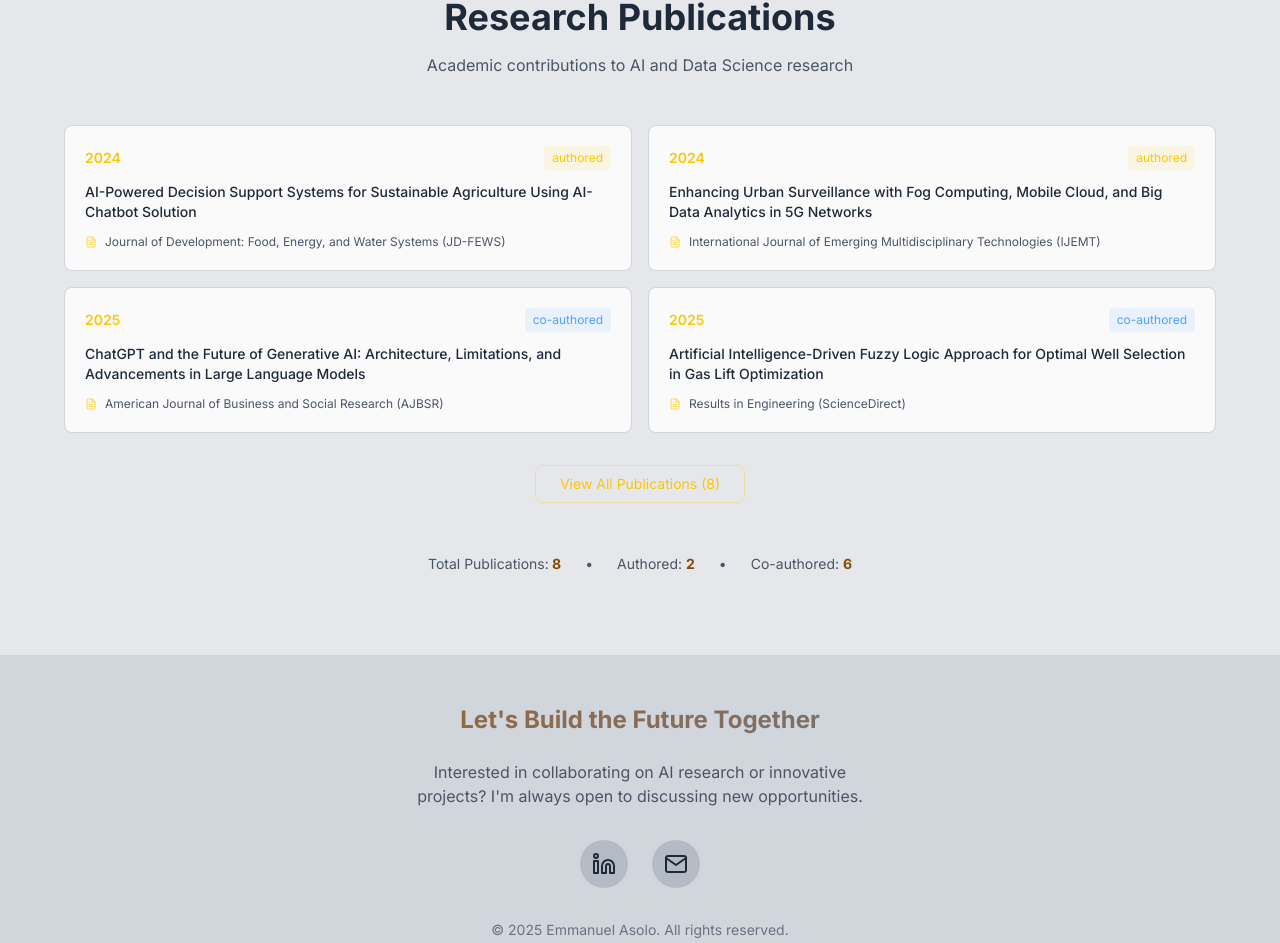
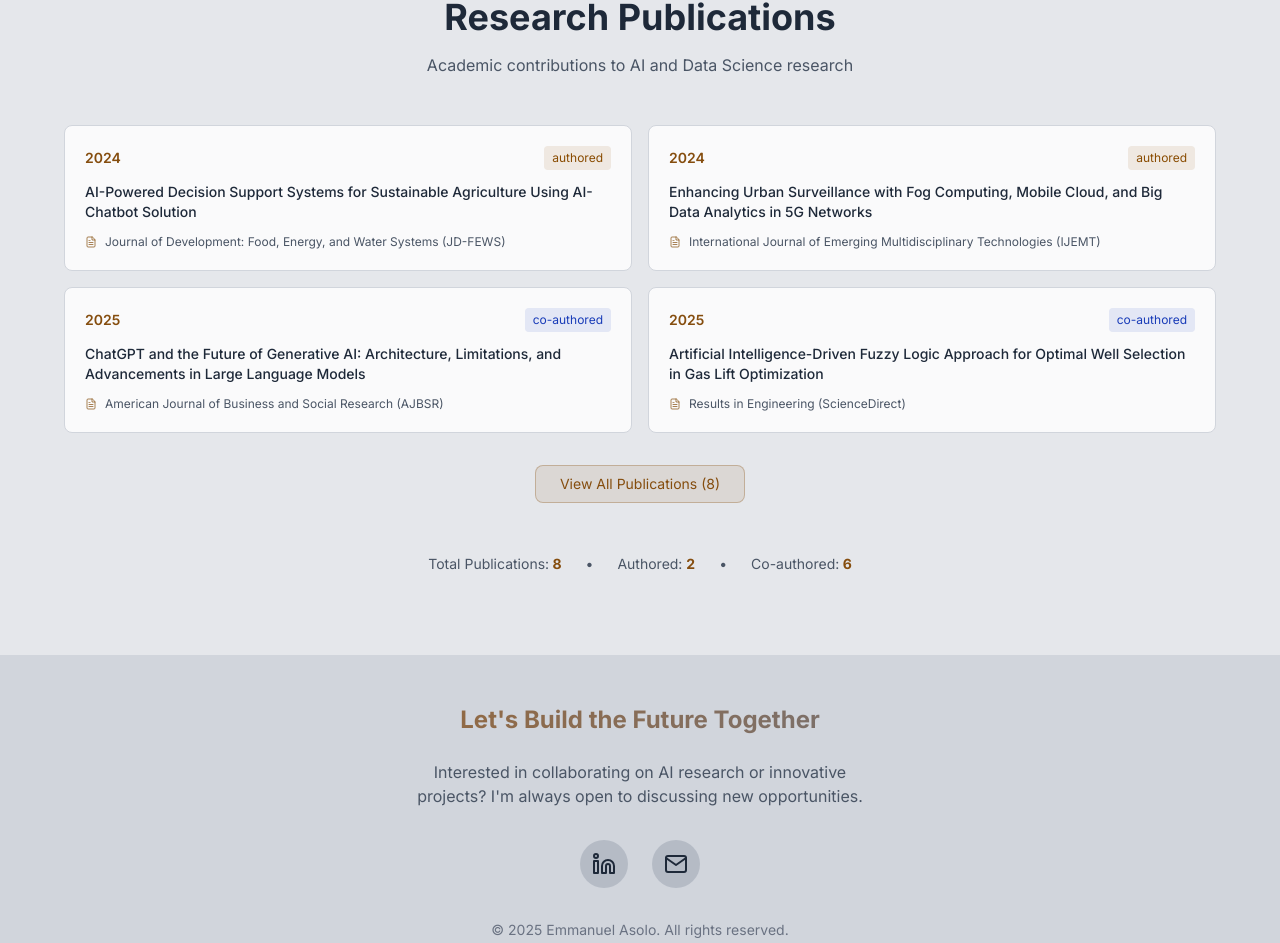
Before and after one commit to graycepaul/Emmanuel-Asolo, a Next.js app: page / in a window 1280 px wide. Shown: the part 6269-7212 px from the top of the page. Built offline with nearby package versions, Linux system fonts and the light colour scheme.

Commit message:
updated publications light mode

```diff
--- a/components/Publications.tsx
+++ b/components/Publications.tsx
@@ -18,6 +18,10 @@ export default function Publications({ id }: PublicationsProps) {
   const [showAll, setShowAll] = useState(false);
   const [scrollPosition, setScrollPosition] = useState(0);
   const { theme } = useTheme();
+
+  // Define colors based on theme
+  const yellowColor = theme === "dark" ? "#BFA615" : "#854d0e"; // yellow-800 for light mode
+  const yellowHoverColor = theme === "dark" ? "#f59e0b" : "#a16207"; // yellow-700 for light mode hover
 
   const initialPublications = publications.slice(0, 4);
   const additionalPublications = publications.slice(4);
@@ -89,22 +93,29 @@ export default function Publications({ id }: PublicationsProps) {
             >
               <div
                 onClick={() => handlePublicationClick(pub.title)}
-                className={`border rounded-lg p-5 cursor-pointer hover:border-yellow-400/30 transition-all duration-300 h-full flex flex-col transition-colors duration-300 ${
+                className={`border rounded-lg p-5 cursor-pointer transition-all duration-300 h-full flex flex-col transition-colors duration-300 ${
                   theme === "dark"
-                    ? "bg-gray-900/30 border-gray-800/50"
-                    : "bg-white/80 border-gray-300"
+                    ? "bg-gray-900/30 border-gray-800/50 hover:border-yellow-400/30"
+                    : "bg-white/80 border-gray-300 hover:border-yellow-800/30"
                 }`}
               >
                 {/* Year and Type */}
                 <div className="flex justify-between items-center mb-3">
-                  <span className="text-yellow-400 text-sm font-semibold">
+                  <span
+                    className="text-sm font-semibold"
+                    style={{ color: yellowColor }}
+                  >
                     {pub.year}
                   </span>
                   <span
                     className={`text-xs px-2 py-1 rounded ${
                       pub.type === "authored"
-                        ? "bg-yellow-400/10 text-yellow-400"
-                        : "bg-blue-400/10 text-blue-400"
+                        ? theme === "dark"
+                          ? "bg-yellow-400/10 text-yellow-400"
+                          : "bg-yellow-800/10 text-yellow-800"
+                        : theme === "dark"
+                        ? "bg-blue-400/10 text-blue-400"
+                        : "bg-blue-800/10 text-blue-800"
                     }`}
                   >
                     {pub.type}
@@ -113,8 +124,10 @@ export default function Publications({ id }: PublicationsProps) {
 
                 {/* Title */}
                 <h3
-                  className={`text-sm font-medium mb-3 line-clamp-3 group-hover:text-yellow-400 transition-colors duration-300 ${
-                    theme === "dark" ? "text-white" : "text-gray-800"
+                  className={`text-sm font-medium mb-3 line-clamp-3 transition-colors duration-300 ${
+                    theme === "dark"
+                      ? "text-white group-hover:text-yellow-400"
+                      : "text-gray-800 group-hover:text-yellow-800"
                   }`}
                 >
                   {pub.title}
@@ -126,13 +139,24 @@ export default function Publications({ id }: PublicationsProps) {
                     theme === "dark" ? "text-gray-400" : "text-gray-600"
                   }`}
                 >
-                  <FiFileText className="w-3 h-3 text-yellow-400/70" />
+                  <FiFileText
+                    className="w-3 h-3"
+                    style={{
+                      color:
+                        theme === "dark"
+                          ? "rgba(191, 166, 21, 0.7)"
+                          : "rgba(133, 77, 14, 0.7)",
+                    }}
+                  />
                   <span className="line-clamp-1">{pub.journal}</span>
                 </div>
 
                 {/* Hover Action */}
                 <div className="absolute bottom-3 right-3 opacity-0 group-hover:opacity-100 transition-opacity duration-300">
-                  <FiExternalLink className="w-4 h-4 text-yellow-400" />
+                  <FiExternalLink
+                    className="w-4 h-4"
+                    style={{ color: yellowColor }}
+                  />
                 </div>
               </div>
             </motion.div>
@@ -150,7 +174,34 @@ export default function Publications({ id }: PublicationsProps) {
             >
               <button
                 onClick={() => setShowAll(true)}
-                className="text-yellow-400 hover:text-yellow-300 text-sm transition-colors duration-300 border border-yellow-400/30 hover:border-yellow-400/50 rounded-lg px-6 py-2"
+                className="text-sm transition-colors duration-300 rounded-lg px-6 py-2"
+                style={{
+                  color: yellowColor,
+                  border: `1px solid ${
+                    theme === "dark"
+                      ? "rgba(191, 166, 21, 0.3)"
+                      : "rgba(133, 77, 14, 0.3)"
+                  }`,
+                  backgroundColor:
+                    theme === "dark"
+                      ? "rgba(191, 166, 21, 0.1)"
+                      : "rgba(133, 77, 14, 0.1)",
+                }}
+                onMouseEnter={(e) => {
+                  e.currentTarget.style.color =
+                    theme === "dark" ? "#f59e0b" : "#a16207";
+                  e.currentTarget.style.borderColor =
+                    theme === "dark"
+                      ? "rgba(245, 158, 11, 0.5)"
+                      : "rgba(161, 98, 7, 0.5)";
+                }}
+                onMouseLeave={(e) => {
+                  e.currentTarget.style.color = yellowColor;
+                  e.currentTarget.style.borderColor =
+                    theme === "dark"
+                      ? "rgba(191, 166, 21, 0.3)"
+                      : "rgba(133, 77, 14, 0.3)";
+                }}
               >
                 View All Publications ({publications.length})
               </button>
@@ -179,17 +230,43 @@ export default function Publications({ id }: PublicationsProps) {
                 <div className="flex space-x-2">
                   <button
                     onClick={scrollLeft}
-                    className={`p-2 rounded-lg hover:bg-yellow-400 hover:text-black transition-all duration-300 transition-colors duration-300 ${
+                    className={`p-2 rounded-lg transition-all duration-300 transition-colors duration-300 ${
                       theme === "dark" ? "bg-gray-800" : "bg-gray-300"
                     }`}
+                    style={{
+                      color: theme === "dark" ? "#f3f4f6" : "#1f2937",
+                    }}
+                    onMouseEnter={(e) => {
+                      e.currentTarget.style.backgroundColor = yellowColor;
+                      e.currentTarget.style.color = "black";
+                    }}
+                    onMouseLeave={(e) => {
+                      e.currentTarget.style.backgroundColor =
+                        theme === "dark" ? "#374151" : "#e5e7eb";
+                      e.currentTarget.style.color =
+                        theme === "dark" ? "#f3f4f6" : "#1f2937";
+                    }}
                   >
                     <FiChevronLeft className="w-4 h-4" />
                   </button>
                   <button
                     onClick={scrollRight}
-                    className={`p-2 rounded-lg hover:bg-yellow-400 hover:text-black transition-all duration-300 transition-colors duration-300 ${
+                    className={`p-2 rounded-lg transition-all duration-300 transition-colors duration-300 ${
                       theme === "dark" ? "bg-gray-800" : "bg-gray-300"
                     }`}
+                    style={{
+                      color: theme === "dark" ? "#f3f4f6" : "#1f2937",
+                    }}
+                    onMouseEnter={(e) => {
+                      e.currentTarget.style.backgroundColor = yellowColor;
+                      e.currentTarget.style.color = "black";
+                    }}
+                    onMouseLeave={(e) => {
+                      e.currentTarget.style.backgroundColor =
+                        theme === "dark" ? "#374151" : "#e5e7eb";
+                      e.currentTarget.style.color =
+                        theme === "dark" ? "#f3f4f6" : "#1f2937";
+                    }}
                   >
                     <FiChevronRight className="w-4 h-4" />
                   </button>
@@ -212,22 +289,29 @@ export default function Publications({ id }: PublicationsProps) {
                     >
                       <div
                         onClick={() => handlePublicationClick(pub.title)}
-                        className={`border rounded-lg p-5 cursor-pointer hover:border-yellow-400/30 transition-all duration-300 h-full flex flex-col group transition-colors duration-300 ${
+                        className={`border rounded-lg p-5 cursor-pointer transition-all duration-300 h-full flex flex-col group transition-colors duration-300 ${
                           theme === "dark"
-                            ? "bg-gray-900/30 border-gray-800/50"
-                            : "bg-white/80 border-gray-300"
+                            ? "bg-gray-900/30 border-gray-800/50 hover:border-yellow-400/30"
+                            : "bg-white/80 border-gray-300 hover:border-yellow-800/30"
                         }`}
                       >
                         {/* Year and Type */}
                         <div className="flex justify-between items-center mb-3">
-                          <span className="text-yellow-400 text-sm font-semibold">
+                          <span
+                            className="text-sm font-semibold"
+                            style={{ color: yellowColor }}
+                          >
                             {pub.year}
                           </span>
                           <span
                             className={`text-xs px-2 py-1 rounded ${
                               pub.type === "authored"
-                                ? "bg-yellow-400/10 text-yellow-400"
-                                : "bg-blue-400/10 text-blue-400"
+                                ? theme === "dark"
+                                  ? "bg-yellow-400/10 text-yellow-400"
+                                  : "bg-yellow-800/10 text-yellow-800"
+                                : theme === "dark"
+                                ? "bg-blue-400/10 text-blue-400"
+                                : "bg-blue-800/10 text-blue-800"
                             }`}
                           >
                             {pub.type}
@@ -236,8 +320,10 @@ export default function Publications({ id }: PublicationsProps) {
 
                         {/* Title */}
                         <h3
-                          className={`text-sm font-medium mb-3 line-clamp-3 group-hover:text-yellow-400 transition-colors duration-300 ${
-                            theme === "dark" ? "text-white" : "text-gray-800"
+                          className={`text-sm font-medium mb-3 line-clamp-3 transition-colors duration-300 ${
+                            theme === "dark"
+                              ? "text-white group-hover:text-yellow-400"
+                              : "text-gray-800 group-hover:text-yellow-800"
                           }`}
                         >
                           {pub.title}
@@ -249,13 +335,24 @@ export default function Publications({ id }: PublicationsProps) {
                             theme === "dark" ? "text-gray-400" : "text-gray-600"
                           }`}
                         >
-                          <FiFileText className="w-3 h-3 text-yellow-400/70" />
+                          <FiFileText
+                            className="w-3 h-3"
+                            style={{
+                              color:
+                                theme === "dark"
+                                  ? "rgba(191, 166, 21, 0.7)"
+                                  : "rgba(133, 77, 14, 0.7)",
+                            }}
+                          />
                           <span className="line-clamp-2">{pub.journal}</span>
                         </div>
 
                         {/* Hover Action */}
                         <div className="absolute bottom-3 right-3 opacity-0 group-hover:opacity-100 transition-opacity duration-300">
-                          <FiExternalLink className="w-4 h-4 text-yellow-400" />
+                          <FiExternalLink
+                            className="w-4 h-4"
+                            style={{ color: yellowColor }}
+                          />
                         </div>
                       </div>
                     </motion.div>
@@ -264,7 +361,7 @@ export default function Publications({ id }: PublicationsProps) {
 
                 {/* Scroll gradient indicators */}
                 <div
-                  className={`absolute left-0  bottom-0 w-8 bg-gradient-to-r pointer-events-none rounded-l-lg transition-colors duration-300 ${
+                  className={`absolute left-0 bottom-0 w-8 bg-gradient-to-r pointer-events-none rounded-l-lg transition-colors duration-300 ${
                     theme === "dark"
                       ? "from-slate-950 to-transparent top-0"
                       : "from-gray-400 to-transparent -top-2"
@@ -310,12 +407,7 @@ export default function Publications({ id }: PublicationsProps) {
           >
             <span>
               Total Publications:
-              <strong
-                className={`${
-                  theme === "dark" ? "text-yellow-400" : "text-yellow-800"
-                }
-            `}
-              >
+              <strong style={{ color: yellowColor }}>
                 {" "}
                 {publications.length}
               </strong>
@@ -323,24 +415,15 @@ export default function Publications({ id }: PublicationsProps) {
             <span>•</span>
             <span>
               Authored:{" "}
-              <strong
-                className={`${
-                  theme === "dark" ? "text-yellow-400" : "text-yellow-800"
-                }
-            `}
-              >
+              <strong style={{ color: yellowColor }}>
                 {publications.filter((p) => p.type === "authored").length}
               </strong>
             </span>
             <span>•</span>
             <span>
-              Co-authored:{" "}
-              <strong
-                className={`${
-                  theme === "dark" ? "text-yellow-400" : "text-yellow-800"
-                }
-            `}
-              >
+              Co-authored:
+              <strong style={{ color: yellowColor }}>
+                {" "}
                 {publications.filter((p) => p.type === "co-authored").length}
               </strong>
             </span>
```
